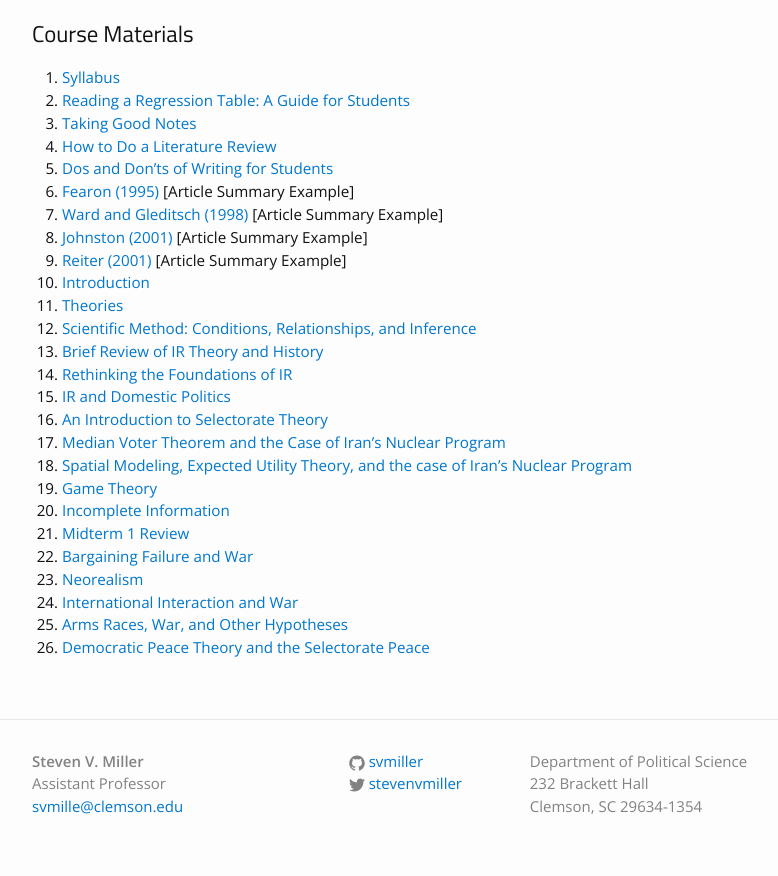
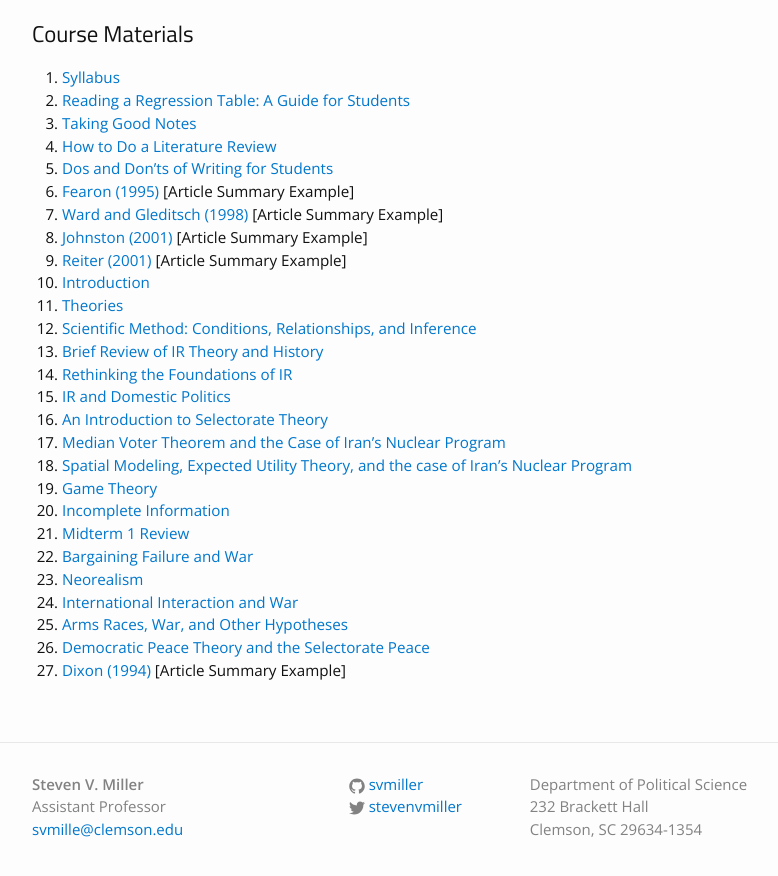
Before and after one commit to svmiller/svmiller.github.io, a Jekyll site: the page built from teaching/posc-1020.md, in a window 1280 px wide and 900 px high, scrolled down 699 px. Shown: the top 876 px of the window, without its empty margins (163-941 px from the left). Built offline with Jekyll 4.4.1, drawn with Linux system fonts in a browser that asks for light colours; some web fonts are replaced.

Commit message:
add article summary example for Dixon (1994)

```diff
--- a/teaching/posc-1020.md
+++ b/teaching/posc-1020.md
@@ -36,3 +36,4 @@
 24. [International Interaction and War](https://www.dropbox.com/s/pcn5oflm6xjwxvr/posc1020-lecture-ii-war.pdf?dl=0)
 25. [Arms Races, War, and Other Hypotheses](https://www.dropbox.com/s/1ehzyw0alrcwyce/posc1020-lecture-arms-races-war.pdf?dl=0)
 26. [Democratic Peace Theory and the Selectorate Peace](https://www.dropbox.com/s/7pkqrk2djwb6zoh/posc1020-lecture-selectorate-peace.pdf?dl=0)
+27. [Dixon (1994)](https://www.dropbox.com/s/glmsyadgyh04qn1/svm-notes-dixon1994dps.pdf?dl=0) [Article Summary Example]
```
